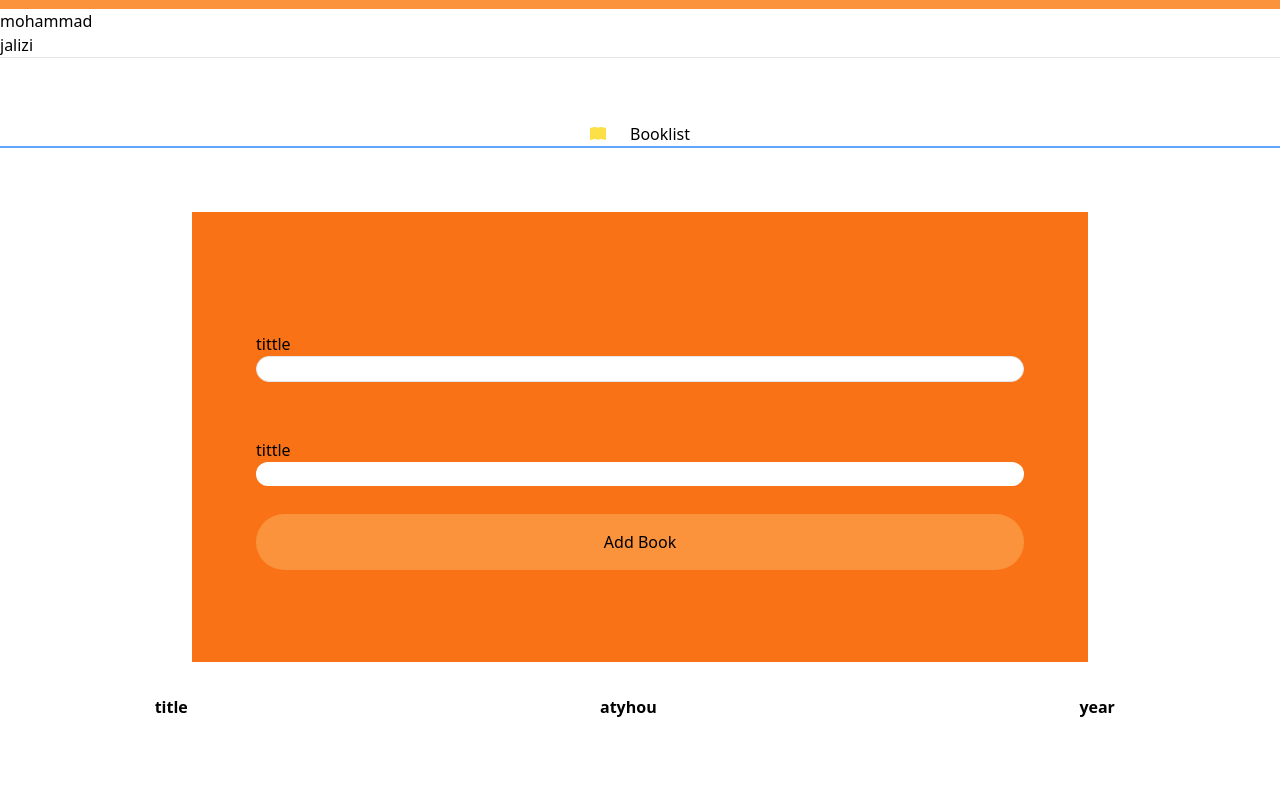
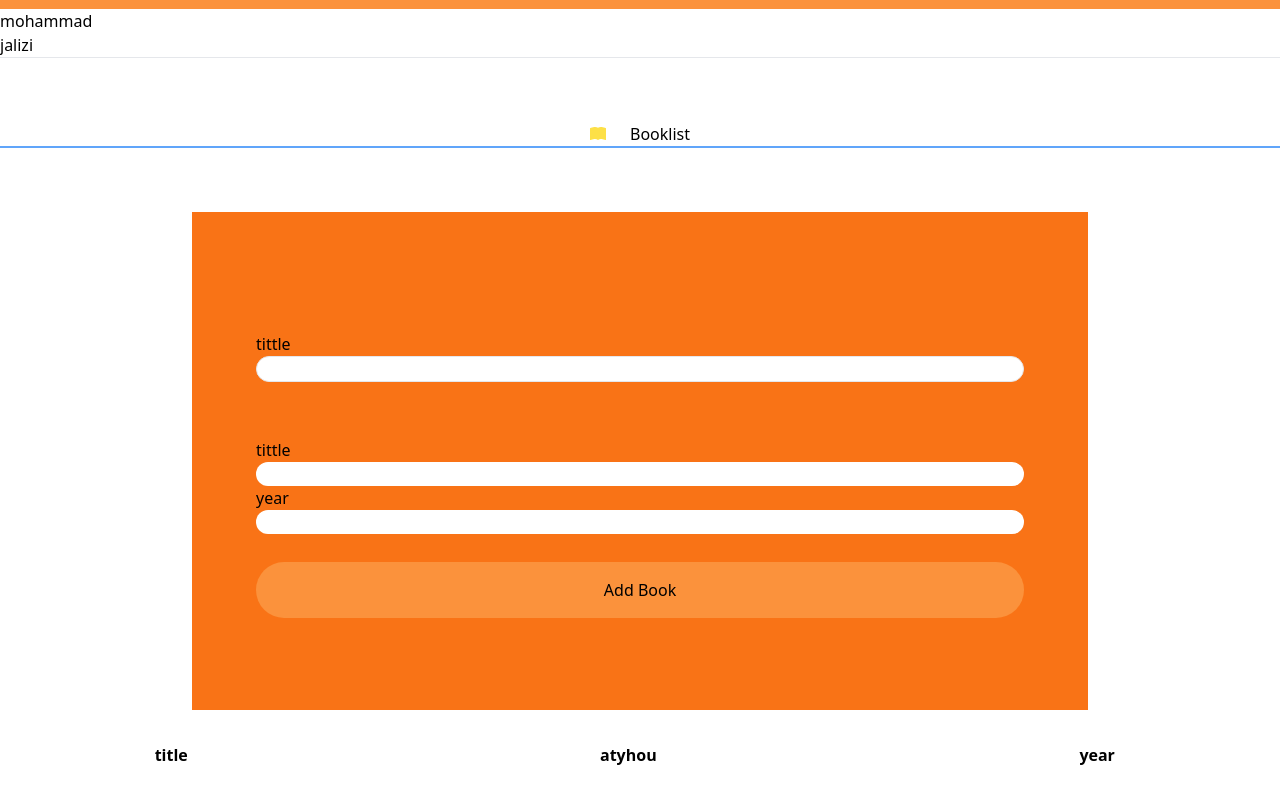
Before and after one commit to mohammadjalizi/learn-react, a React (Create React App) app: page / in a window 1280 px wide. Shown: the part 981-1781 px from the top of the page. Before the commit the page ends 1733 px from the top, so only its background shows below. Built offline with nearby package versions, Linux system fonts and the light colour scheme.

Commit message:
added project

```diff
--- a/src/project/Booklist/Booklist.jsx
+++ b/src/project/Booklist/Booklist.jsx
@@ -28,6 +28,13 @@ this.setState({
 })
 
     }
+    yearhandler(event){
+
+        this.setState({
+year:event.target.value
+
+        })
+    }
 
   render() {
     return (
@@ -43,6 +50,11 @@ this.setState({
 <div>
 <h1>tittle</h1>
 <input type="" value={this.state.athure}        onChange={this.athourhandler}     className='  rounded-3xl w-full '/>
+
+</div>
+<div>
+<h1>year</h1>
+<input type="" value={this.state.athure}        onChange={this.yearhandler}     className='  rounded-3xl w-full '/>
 
 </div>
 <button   value={this.state.year}         className='  my-7 rounded-full p-4 bg-orange-400 w-full '>Add Book</button>
```
